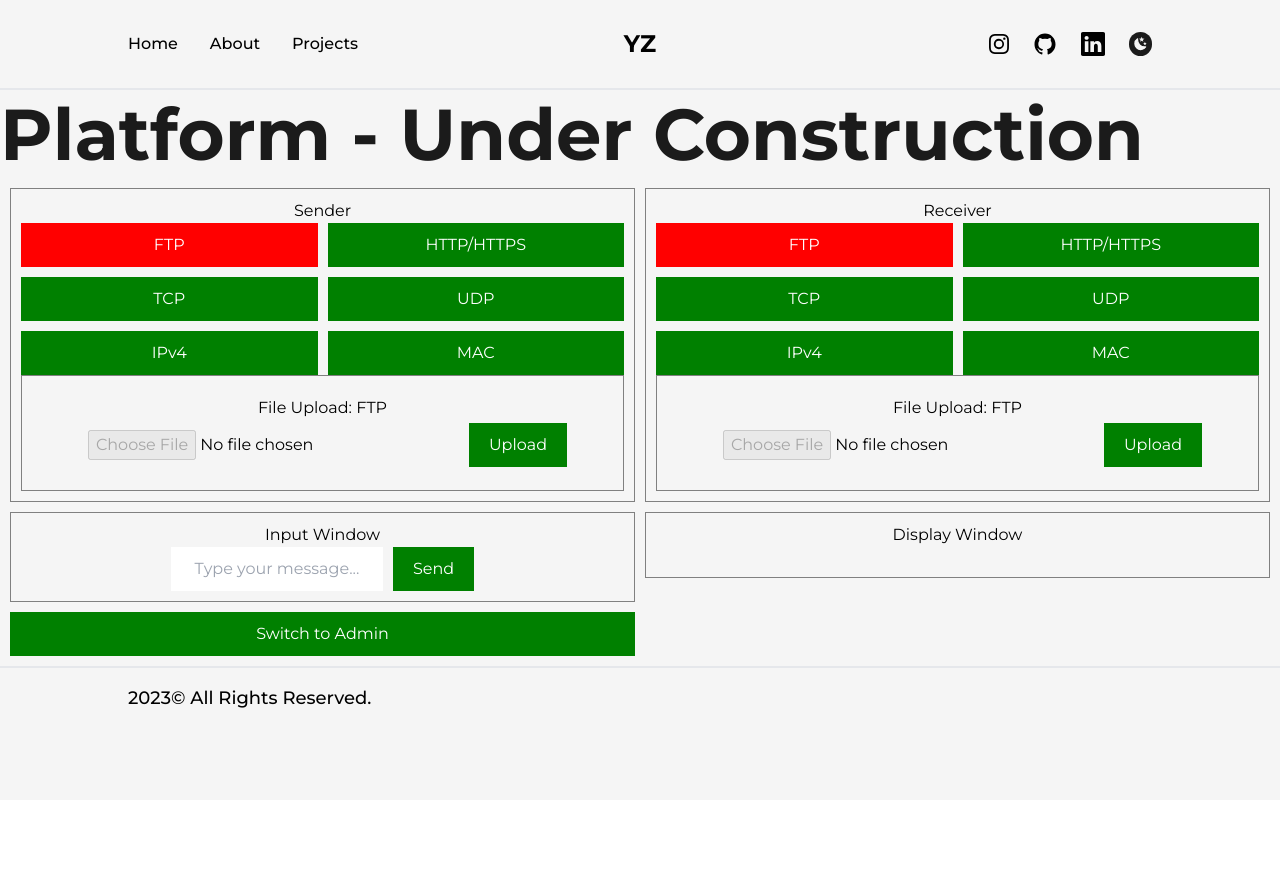
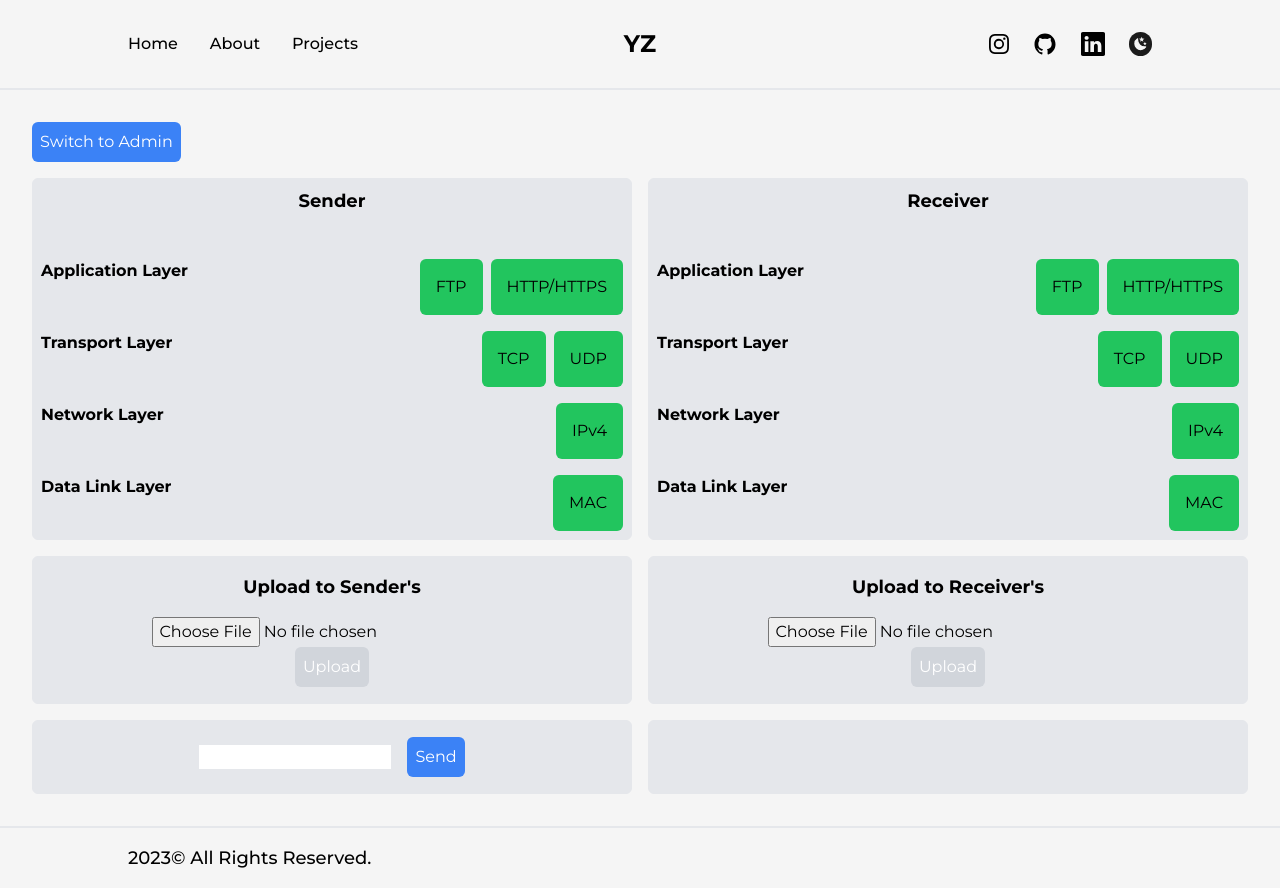
Before and after one commit to yihanzhu/MyPortfolio, a Next.js app: page /projects/ComputerNetwork in a window 1280 px wide. Before the commit the page ends 800 px from the top, so only its background shows below. Built offline with nearby package versions, Linux system fonts and the light colour scheme.

Commit message:
project page update

```diff
--- /dev/null
+++ b/src/pages/projects/AdminSection.js
@@ -0,0 +1,11 @@
+import React from "react";
+
+const AdminSection = ({ selectedTab, selectedTabName }) => {
+  return (
+    <div className="flex items-center justify-center p-2 bg-gray-200 border rounded-md text-sm font-bold">
+      <span>Chosen tab: {selectedTabName}</span>
+    </div>
+  );
+};
+
+export default AdminSection;
--- a/src/pages/projects/ComputerNetwork.js
+++ b/src/pages/projects/ComputerNetwork.js
@@ -1,317 +1,158 @@
 import React, { useState } from "react";
-import Head from "next/head";
-import AnimatedText from "@/components/AnimatedText";
+import Window from "./Window";
+import AdminSection from "./AdminSection";
+import UserSection from "./UserSection";
+import SendMessage from "./SendMessage";
+import DisplayMessage from "./DisplayMessage";
 
-const TabWindow = ({ title, isAdmin, handleTabClick, handleConfirmTab }) => {
-  const [activeTab, setActiveTab] = useState(0);
-  const [uploadFile, setUploadFile] = useState(null);
-  const [confirmingTab, setConfirmingTab] = useState(false);
-  const tabs = [
-    { name: "FTP", content: "File Upload: FTP", isUploadEnabled: !isAdmin },
-    {
-      name: "HTTP/HTTPS",
-      content: "File Upload: HTTP/HTTPS",
-      isUploadEnabled: !isAdmin,
-    },
-    { name: "TCP", content: "File Upload: TCP", isUploadEnabled: !isAdmin },
-    { name: "UDP", content: "File Upload: UDP", isUploadEnabled: !isAdmin },
-    { name: "IPv4", content: "File Upload: IPv4", isUploadEnabled: !isAdmin },
-    { name: "MAC", content: "File Upload: MAC", isUploadEnabled: !isAdmin },
-  ];
+const Page = () => {
+  const [isAdmin, setIsAdmin] = useState(false);
+  const [selectedTab, setSelectedTab] = useState(0);
+  const [message, setMessage] = useState("");
+  const [adminTabColors, setAdminTabColors] = useState(Array(6).fill("green"));
+  const [userTabColors, setUserTabColors] = useState(Array(6).fill("green"));
+  const [selectedTabName, setSelectedTabName] = useState("");
+  const [senderFileUploads, setSenderFileUploads] = useState(
+    Array(6).fill(false)
+  );
+  const [receiverFileUploads, setReceiverFileUploads] = useState(
+    Array(6).fill(false)
+  );
+  const [uploadedFileTab, setUploadedFileTab] = useState(null);
+  const [uploadedFileName, setUploadedFileName] = useState(null);
 
-  const handleTabChange = (index) => {
-    if (isAdmin && !tabs[index].isUploadEnabled) {
-      setActiveTab(index);
+  const [confirmedTabs, setConfirmedTabs] = useState([]);
+
+  const handleTabSelect = (tabIndex, tabName) => {
+    const newAdminTabColors = [...adminTabColors];
+    newAdminTabColors.fill("green");
+    newAdminTabColors[tabIndex] = "yellow";
+    setAdminTabColors(newAdminTabColors);
+    setSelectedTab(tabIndex);
+    setSelectedTabName(tabName);
+  };
+
+  const handleConfirm = () => {
+    if (isAdmin && selectedTab !== null) {
+      const newAdminTabColors = [...adminTabColors];
+      newAdminTabColors[selectedTab] = "red";
+      setAdminTabColors(newAdminTabColors);
+      setUserTabColors(newAdminTabColors); // update user tab colors
+      setConfirmedTabs([...confirmedTabs, selectedTab]); // add the selected tab to confirmedTabs
     }
   };
 
-  const handleFileChange = (event) => {
-    const file = event.target.files[0];
-    setUploadFile(file);
+  const handleUpload = (tabIndex, fileName, side) => {
+    const newFileUploads =
+      side === "Sender" ? [...senderFileUploads] : [...receiverFileUploads];
+    newFileUploads[tabIndex] = true; // update the tab index with file upload
+    side === "Sender"
+      ? setSenderFileUploads(newFileUploads)
+      : setReceiverFileUploads(newFileUploads);
+    setUploadedFileTab(tabIndex);
+    setUploadedFileName(fileName);
+    setMessage(
+      `File ${fileName} has been uploaded to ${side}'s ${selectedTabName}.`
+    );
   };
 
-  const handleUpload = () => {
-    if (uploadFile) {
-      console.log(
-        `Uploading file "${uploadFile.name}" to tab "${tabs[activeTab].name}"`
-      );
-      setUploadFile(null);
+  const handleSend = (message) => {
+    setMessage(message);
+    const newAdminTabColors = [...adminTabColors];
+    const newUserTabColors = [...userTabColors];
+
+    if (isAdmin) {
+      newAdminTabColors[selectedTab] = "green";
+      setAdminTabColors(newAdminTabColors);
+    } else {
+      newUserTabColors[selectedTab] = "green";
+      setUserTabColors(newUserTabColors);
     }
-  };
 
-  const handleConfirm = () => {
-    if (!confirmingTab) {
-      setConfirmingTab(true);
-    } else {
-      setConfirmingTab(false);
-      handleConfirmTab(activeTab);
-    }
+    setSenderFileUploads(Array(6).fill(false));
+    setReceiverFileUploads(Array(6).fill(false));
   };
 
   return (
-    <div className="window">
-      <h2>{title}</h2>
-      <div className="tabContainer">
-        {tabs.map((tab, index) => (
-          <div
-            key={index}
-            className={`tab ${activeTab === index ? "active" : ""} ${
-              isAdmin ? "admin" : ""
-            }`}
-            onClick={() => handleTabChange(index)}
+    <div className="p-8">
+      <div className="mb-4 flex items-center justify-between">
+        <button
+          onClick={() => setIsAdmin(!isAdmin)}
+          className="p-2 bg-blue-500 text-white  rounded-md "
         >
-            {tab.name}
-          </div>
-        ))}
-      </div>
-      <div className="contentContainer">
-        {tabs.map((tab, index) => (
-          <div
-            key={index}
-            className={`content ${activeTab === index ? "active" : ""}`}
-          >
-            <p className={confirmingTab ? "confirming" : ""}>{tab.content}</p>
-            {tab.isUploadEnabled && (
-              <div className="uploadContainer">
-                <input
-                  type="file"
-                  onChange={handleFileChange}
-                  disabled={!isAdmin && !confirmingTab}
+          Switch to {isAdmin ? "User" : "Admin"}
+        </button>
+        {isAdmin && (
+          <>
+            <AdminSection
+              selectedTab={selectedTab}
+              selectedTabName={selectedTabName}
             />
             <button
-                  onClick={handleUpload}
-                  disabled={!isAdmin && !confirmingTab}
+              onClick={handleConfirm}
+              className="p-2 bg-blue-500 text-white ml-4 rounded-md "
             >
-                  Upload
+              Confirm
             </button>
+          </>
+        )}
       </div>
+
+      <div className="grid grid-cols-2 gap-4">
+        <Window
+          name="Sender"
+          isAdmin={isAdmin}
+          selectedTabFromAdmin={selectedTab}
+          selectedTabFromUser={uploadedFileTab}
+          onTabSelect={handleTabSelect}
+          tabColors={isAdmin ? adminTabColors : userTabColors}
+          fileUploads={senderFileUploads}
+        />
+        <Window
+          name="Receiver"
+          isAdmin={isAdmin}
+          selectedTabFromAdmin={selectedTab}
+          selectedTabFromUser={uploadedFileTab}
+          onTabSelect={handleTabSelect}
+          tabColors={isAdmin ? adminTabColors : userTabColors}
+          fileUploads={receiverFileUploads}
+        />
+
+        {isAdmin ? (
+          <></>
+        ) : (
+          <>
+            <UserSection
+              selectedTab={selectedTab}
+              onUpload={handleUpload}
+              tabColors={isAdmin ? adminTabColors : userTabColors}
+              side={"Sender"}
+              fileUploads={senderFileUploads}
+              setFileUploads={setSenderFileUploads}
+              setMessage={setMessage}
+              selectedTabName={selectedTabName}
+              confirmedTabs={confirmedTabs}
+            />
+
+            <UserSection
+              selectedTab={selectedTab}
+              onUpload={handleUpload}
+              tabColors={isAdmin ? adminTabColors : userTabColors}
+              side={"Receiver"}
+              fileUploads={receiverFileUploads}
+              setFileUploads={setReceiverFileUploads}
+              setMessage={setMessage}
+              selectedTabName={selectedTabName}
+              confirmedTabs={confirmedTabs}
+            />
+
+            <SendMessage onSend={handleSend} />
+            <DisplayMessage message={message} />
+          </>
         )}
-            {uploadFile && <p>Selected File: {uploadFile.name}</p>}
       </div>
-        ))}
-      </div>
-      {isAdmin && (
-        <div className="confirmContainer">
-          <button onClick={handleConfirm} disabled={activeTab === -1}>
-            {confirmingTab ? "Cancel" : "Confirm"}
-          </button>
-        </div>
-      )}
-
-      <style jsx>{`
-        .window {
-          border: 1px solid gray;
-          padding: 10px;
-        }
-        h2 {
-          text-align: center;
-        }
-        .tabContainer {
-          display: grid;
-          grid-template-columns: 1fr 1fr;
-          grid-gap: 10px;
-        }
-        .tab {
-          padding: 10px 20px;
-          background-color: ${!isAdmin ? "green" : "red"};
-          color: white;
-          cursor: ${isAdmin ? "pointer" : "default"};
-          text-align: center;
-        }
-        .tab.active {
-          background-color: ${!isAdmin ? "red" : "green"};
-        }
-        .tab.admin {
-          background-color: ${isAdmin ? "green" : "red"} !important;
-          cursor: pointer;
-        }
-        .content {
-          display: none;
-          padding: 20px;
-          border: 1px solid gray;
-          text-align: center;
-        }
-        .content.active {
-          display: block;
-        }
-        .uploadContainer {
-          display: flex;
-          align-items: center;
-          justify-content: center;
-          gap: 10px;
-        }
-        input {
-          padding: 10px;
-          text-align: center;
-        }
-        button {
-          padding: 10px 20px;
-          background-color: green;
-          color: white;
-          cursor: pointer;
-          text-align: center;
-        }
-        .confirming {
-          color: red;
-        }
-        .confirmContainer {
-          display: flex;
-          justify-content: center;
-          margin-top: 10px;
-        }
-      `}</style>
     </div>
   );
 };
 
-const InputWindow = ({ handleSend }) => {
-  const [inputText, setInputText] = useState("");
-
-  const handleChange = (e) => {
-    setInputText(e.target.value);
-  };
-
-  const handleButtonClick = () => {
-    handleSend(inputText);
-    setInputText("");
-  };
-
-  return (
-    <div className="window">
-      <h2>Input Window</h2>
-      <div className="inputContainer">
-        <input
-          type="text"
-          value={inputText}
-          onChange={handleChange}
-          placeholder="Type your message..."
-        />
-        <button onClick={handleButtonClick}>Send</button>
-      </div>
-
-      <style jsx>{`
-        .window {
-          border: 1px solid gray;
-          padding: 10px;
-        }
-        h2 {
-          text-align: center;
-        }
-        .inputContainer {
-          display: flex;
-          align-items: center;
-          justify-content: center;
-          gap: 10px;
-        }
-        input {
-          padding: 10px;
-          text-align: center;
-        }
-        button {
-          padding: 10px 20px;
-          background-color: green;
-          color: white;
-          cursor: pointer;
-          text-align: center;
-        }
-      `}</style>
-    </div>
-  );
-};
-
-const DisplayWindow = ({ text }) => {
-  return (
-    <div className="window">
-      <h2>Display Window</h2>
-      <div className="displayContainer">
-        <p>{text}</p>
-      </div>
-
-      <style jsx>{`
-        .window {
-          border: 1px solid gray;
-          padding: 10px;
-        }
-        h2 {
-          text-align: center;
-        }
-        .displayContainer {
-          padding: 10px;
-          text-align: center;
-        }
-      `}</style>
-    </div>
-  );
-};
-
-const Home = () => {
-  const [displayText, setDisplayText] = useState("");
-  const [isAdmin, setIsAdmin] = useState(false);
-  const [confirmedTab, setConfirmedTab] = useState(-1);
-
-  const handleSend = (text) => {
-    setDisplayText(text);
-  };
-
-  const handleToggleAdmin = () => {
-    setIsAdmin((prevIsAdmin) => !prevIsAdmin);
-  };
-
-  const handleConfirmTab = (tabIndex) => {
-    setConfirmedTab(tabIndex);
-  };
-
-  return (
-    <>
-      <Head>
-        <title>Yihan Zhu | Projects - Computer Network</title>
-        <meta name="description" content="Yihan Projects - Computer Network" />
-      </Head>
-      <AnimatedText
-        text="Platform - under Construction"
-        className="!text-6xl !text-left xl:!text-6xl lg:!text-center lg:!text-5xl md:!text-4xl sm:!text-3xl "
-      />
-      <div className="container">
-        <div className="column">
-          <TabWindow
-            title="Sender"
-            isAdmin={isAdmin}
-            handleTabClick={() => {}}
-            handleConfirmTab={handleConfirmTab}
-          />
-        </div>
-        <div className="column">
-          <TabWindow
-            title="Receiver"
-            isAdmin={isAdmin}
-            handleTabClick={() => {}}
-            handleConfirmTab={() => {}}
-          />
-        </div>
-        <div className="column">
-          <InputWindow handleSend={handleSend} />
-        </div>
-        <div className="column">
-          <DisplayWindow text={displayText} />
-        </div>
-        <button className="text-center" onClick={handleToggleAdmin}>
-          {isAdmin ? "Switch to Normal User" : "Switch to Admin"}
-        </button>
-        <style jsx>{`
-          .container {
-            display: grid;
-            grid-template-columns: 1fr 1fr;
-            grid-gap: 10px;
-            padding: 10px;
-          }
-          .column {
-            display: flex;
-            flex-direction: column;
-          }
-        `}</style>
-      </div>
-    </>
-  );
-};
-
-export default Home;
+export default Page;
--- /dev/null
+++ b/src/pages/projects/DisplayMessage.js
@@ -0,0 +1,11 @@
+import React from "react";
+
+const DisplayMessage = ({ message }) => {
+  return (
+    <div className="flex items-center justify-center p-4 bg-gray-200 border rounded-md">
+      <p>{message}</p>
+    </div>
+  );
+};
+
+export default DisplayMessage;
--- /dev/null
+++ b/src/pages/projects/SendMessage.js
@@ -0,0 +1,25 @@
+import React, { useState } from "react";
+
+const SendMessage = ({ onSend, fileUploads }) => {
+  const [message, setMessage] = useState("");
+
+  const handleSend = () => {
+    onSend(message, fileUploads);
+    setMessage("");
+  };
+
+  return (
+    <div className="flex items-center justify-center p-4 bg-gray-200 border rounded-md">
+      <input
+        value={message}
+        onChange={(e) => setMessage(e.target.value)}
+        className="mr-4"
+      />
+      <button onClick={handleSend} className="p-2 bg-blue-500 text-white  rounded-md ">
+        Send
+      </button>
+    </div>
+  );
+};
+
+export default SendMessage;
--- /dev/null
+++ b/src/pages/projects/Tab.js
@@ -0,0 +1,40 @@
+import React from "react";
+
+const Tab = ({ color, onClick, isAdmin, children, isSelected, isUploaded, isSend }) => {
+  let colorClass = "";
+  switch (color) {
+    case "green":
+      colorClass = "bg-green-500";
+      break;
+    case "red":
+      colorClass = "bg-red-500";
+      break;
+    case "yellow":
+      colorClass = "bg-yellow-500";
+      break;
+    default:
+      colorClass = "bg-green-500";
+      break;
+  }
+  if (isSelected) {
+    colorClass = 'bg-red-500'; // selected by admin
+  }
+  if (isUploaded) {
+    colorClass = 'bg-yellow-500'; // file has been uploaded
+  }
+  if (isSend) {
+    colorClass = 'bg-green-500'; // file has been uploaded
+  }
+  return (
+    <div
+      className={`p-4  rounded-md cursor-${
+        isAdmin ? "pointer" : "default"
+      } text-center ${colorClass}`}
+      onClick={onClick}
+    >
+      {children}
+    </div>
+  );
+};
+
+export default Tab;
--- /dev/null
+++ b/src/pages/projects/UserSection.js
@@ -0,0 +1,48 @@
+import React, { useState } from "react";
+
+const UserSection = ({
+  selectedTab,
+  onUpload,
+  tabColors,
+  side,
+  fileUploads,
+  setFileUploads,
+  setMessage,
+  selectedTabName,
+  confirmedTabs
+}) => {
+  const [file, setFile] = useState(null);
+
+  const handleFileChange = (e) => {
+    setFile(e.target.files[0]);
+  };
+
+  const handleUpload = () => {
+    if (file) {
+      onUpload(selectedTab, file.name, side);
+      const newFileUploads = [...fileUploads];
+      newFileUploads[selectedTab] = true; // update the tab index with file upload
+      setFileUploads(newFileUploads);
+    }
+  };
+
+  const isUploadEnabled = confirmedTabs.includes(selectedTab);
+
+  return (
+    <div className="flex flex-col items-center justify-center p-4 bg-gray-200 border rounded-md">
+      <h2 className="mb-4 text-lg font-bold">
+        Upload to {side}'s {selectedTabName}
+      </h2>
+      <input className="text-center" type="file" onChange={handleFileChange} />
+      <button
+        onClick={handleUpload}
+        className={` rounded-md  p-2 text-white ${isUploadEnabled ? "bg-blue-500" : "bg-gray-300"}`}
+        disabled={!isUploadEnabled}
+      >
+        Upload
+      </button>
+    </div>
+  );
+};
+
+export default UserSection;
--- /dev/null
+++ b/src/pages/projects/Window.js
@@ -0,0 +1,78 @@
+import React from "react";
+import Tab from "./Tab";
+
+const Window = ({
+  isAdmin,
+  selectedTabFromAdmin,
+  selectedTabFromUser,
+  onTabSelect,
+  tabColors,
+  name,
+  fileUploads,
+}) => {
+  return (
+    <div className="grid grid-rows-4 gap-4 text-center p-2 bg-gray-200 border rounded-md ">
+      <h2 className="text-center mb-4 text-lg font-bold">{name}</h2>
+      <div className="col-span-1 flex justify-between gap-2">
+        <h2 className="text-center mb-4 font-bold">Application Layer</h2>
+        <div className="col-span-1 flex justify-between gap-2">
+          <Tab
+            color={tabColors[0]}
+            isUploaded={fileUploads[0]}
+            onClick={() => isAdmin && onTabSelect(0, "FTP")}
+          >
+            FTP
+          </Tab>
+          <Tab
+            color={tabColors[1]}
+            isUploaded={fileUploads[1]}
+            onClick={() => isAdmin && onTabSelect(1, "HTTP/HTTPS")}
+          >
+            HTTP/HTTPS
+          </Tab>
+        </div>
+      </div>
+      <div className="col-span-1 flex justify-between w-auto gap-2">
+        <h2 className="text-center mb-4 font-bold">Transport Layer</h2>
+        <div className="col-span-1 flex justify-between gap-2">
+          <Tab
+            color={tabColors[2]}
+            isUploaded={fileUploads[2]}
+            onClick={() => isAdmin && onTabSelect(2, "TCP")}
+          >
+            TCP
+          </Tab>
+          <Tab
+            color={tabColors[3]}
+            isUploaded={fileUploads[3]}
+            onClick={() => isAdmin && onTabSelect(3, "UDP")}
+          >
+            UDP
+          </Tab>
+        </div>
+      </div>
+      <div className="col-span-1 flex justify-between w-auto gap-2">
+        <h2 className="text-center mb-4 font-bold">Network Layer</h2>
+        <Tab
+          color={tabColors[4]}
+          isUploaded={fileUploads[4]}
+          onClick={() => isAdmin && onTabSelect(4, "IPv4")}
+        >
+          IPv4
+        </Tab>
+      </div>
+      <div className="col-span-1 flex justify-between w-auto gap-2">
+        <h2 className="text-center mb-4 font-bold">Data Link Layer</h2>
+        <Tab
+          color={tabColors[5]}
+          isUploaded={fileUploads[5]}
+          onClick={() => isAdmin && onTabSelect(5, "MAC")}
+        >
+          MAC
+        </Tab>
+      </div>
+    </div>
+  );
+};
+
+export default Window;
```
Lines whose indentation alone changed are shown as unchanged.
